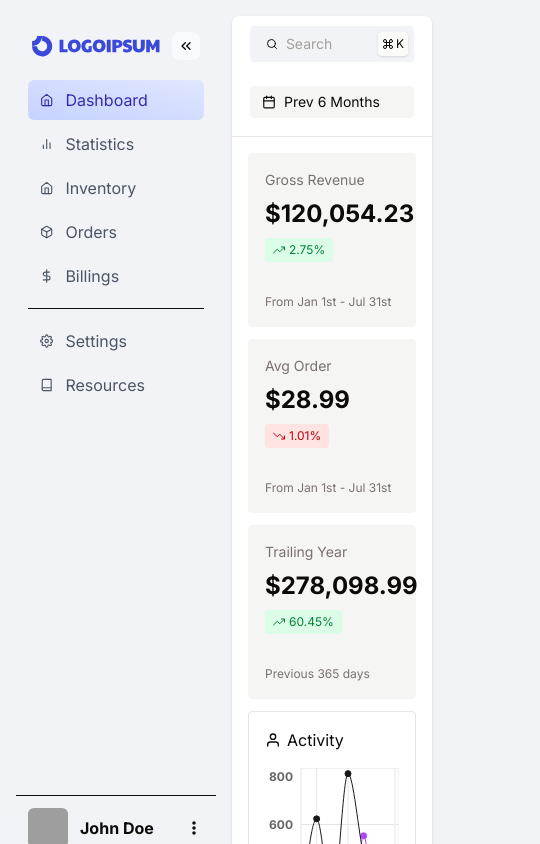
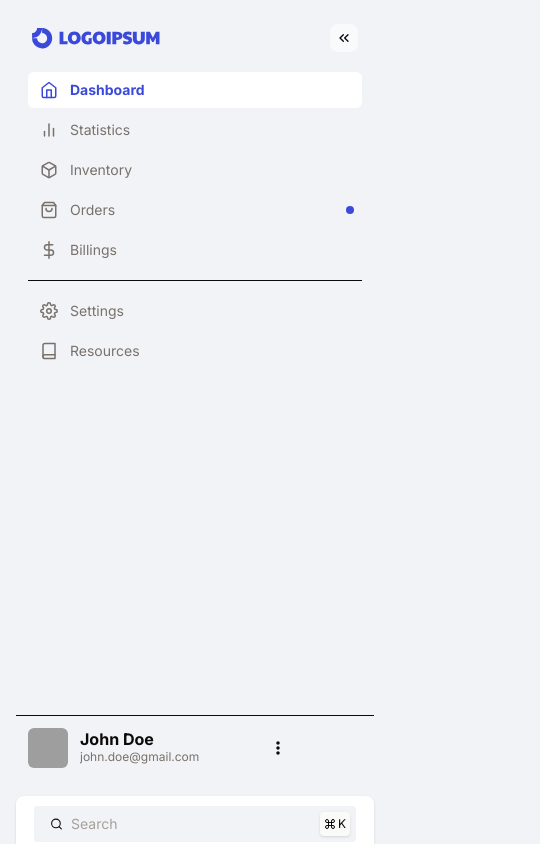
Before and after one commit to markjosephtx/dashboard-vite-react-tailwind, a React (Vite) app: page / in a window 390 px wide. Shown: the top 844 px of the page, 540 px wide, since content can reach past the window. Built offline with nearby package versions, Linux system fonts and the light colour scheme; grey boxes are pictures that could not be loaded.

Commit message:
Updated sidebar responsive and styling

```diff
--- a/src/App.jsx
+++ b/src/App.jsx
@@ -4,7 +4,7 @@ import './App.css'
 import Sidebar from './Components/Sidebar/Sidebar'
 import Dashboard from './Components/Dashboard/Dashboard'
 import SidebarExpanded from './Components/Sidebar/SidebarExpanded'
-import { FiHome, FiBox, FiDollarSign, FiBarChart2, FiBook, FiSettings } from "react-icons/fi";
+import { FiHome, FiBox, FiDollarSign, FiBarChart2, FiBook, FiSettings, FiShoppingBag } from "react-icons/fi";
 
 
 function App() {
@@ -12,19 +12,18 @@ function App() {
   return (
     <>
 
-      <div className='grid gap-4 p-4 grid-cols-[200px_minmax(200px,_1fr)]'>
+      <div className='flex flex-col lg:flex-row gap-4 p-4'>
         <SidebarExpanded>
-          <SidebarItem icon={<FiHome size={22} />} text="Dashboard" active />
-          <SidebarItem icon={<FiBarChart2 size={22} />} text="Statistics" />
-          <SidebarItem icon={<FiHome size={22} />} text="Inventory" />
-          <SidebarItem icon={<FiBox size={22} />} text="Orders" alert />
-          <SidebarItem icon={<FiDollarSign size={22} />} text="Billings" />
+          <SidebarItem icon={<FiHome size={18} />} text="Dashboard" active />
+          <SidebarItem icon={<FiBarChart2 size={18} />} text="Statistics" />
+          <SidebarItem icon={<FiBox size={18} />} text="Inventory" />
+          <SidebarItem icon={<FiShoppingBag size={18} />} text="Orders" alert />
+          <SidebarItem icon={<FiDollarSign size={18} />} text="Billings" />
           <hr className='my-3' />
-          <SidebarItem icon={<FiSettings size={22} />} text="Settings" />
-          <SidebarItem icon={<FiBook size={22} />} text="Resources" />
-
+          <SidebarItem icon={<FiSettings size={18} />} text="Settings" />
+          <SidebarItem icon={<FiBook size={18} />} text="Resources" />
         </SidebarExpanded>
-        <Dashboard />
+        <Dashboard/>
       </div>
 
 
--- a/src/Components/Dashboard/Dashboard.jsx
+++ b/src/Components/Dashboard/Dashboard.jsx
@@ -4,7 +4,7 @@ import Grid from './Grid'
 
 function Dashboard() {
   return (
-    <div className='bg-white rounded-lg pb-4 shadow'>
+    <div className='bg-white rounded-lg pb-4 shadow grow'>
       <TopBar />
       <Grid />
 
--- a/src/Components/Sidebar/SidebarExpanded.jsx
+++ b/src/Components/Sidebar/SidebarExpanded.jsx
@@ -9,9 +9,9 @@ const SidebarContext = createContext()
 export default function SidebarExpanded({ children }) {
   const [ expanded, setExpanded ] = useState(true)
   return (
-    <aside className='h-screen'>
+    <aside className='overflow-scroll lg:sticky top-4 h-[calc(100vh-32px-48px)] grow-0'>
       <nav className='h-full flex flex-col gap-2'>
-        <div className='p-4 pb-2 flex justify-between items-center'>
+        <div className='px-4 pt-2 pb-2 flex justify-between items-center'>
           <img
             src="./src/assets/logoipsum-custom-logo.svg"
             className={`overflow-hidden transition-all ${
@@ -34,8 +34,8 @@ export default function SidebarExpanded({ children }) {
           />
           <div className={`flex justify-between items-center overflow-hidden transition-all ${expanded ? "w-52 ml-3" : "w-0"}`}>
             <div className='leading-4'>
-              <h4 className='font-semibold'>John Doe</h4>
-              <span className='text-xs text-stone-600'></span>
+              <h4 className='font-semibold text-md'>John Doe</h4>
+              <span className='text-xs text-stone-500'>john.doe@gmail.com</span>
             </div>
             <CgMoreVerticalAlt size={20} />
           </div>
@@ -54,12 +54,12 @@ export function SidebarItem({ icon, text, active, alert }) {
     <li
       className={`
         relative flex items-center py-2 px-3 my-1
-        font-medium rounded-md cursor-pointer
+        font-medium text-sm rounded-md cursor-pointer
         transition-colors group
         ${
           active
-            ? "bg-gradient-to-tr from-indigo-200 to-indigo-100 text-indigo-800"
-            : "hover:bg-indigo-50 text-gray-600"
+            ? "bg-white text-snare-blue-600 font-semibold"
+            : "hover:bg-snare-blue-100 text-stone-500"
         }
     `}
     >
@@ -71,7 +71,7 @@ export function SidebarItem({ icon, text, active, alert }) {
       {text}
       </span>
       {alert && (
-        <div className={`absolute right-2 w-2 h-2 rounded bg-color-snare-blue-400
+        <div className={`absolute right-2 w-2 h-2 rounded bg-snare-blue-600
           ${expanded ? "" : "top-2"
           }`}
         />
@@ -80,7 +80,7 @@ export function SidebarItem({ icon, text, active, alert }) {
       {!expanded && (
         <div
           className={`absolute left-full rounded-md px-2 py-1 ml-6
-          bg-indigo-100 text-indigo-800 text-sm
+          bg-snare-blue-100 text-snare-blue-600 text-sm
           invisible opacity-20 -translate-x-3 transition-all
           group-hover:visible group-hover:opacity-100 group-hover:translate-x-0
       `}
```
